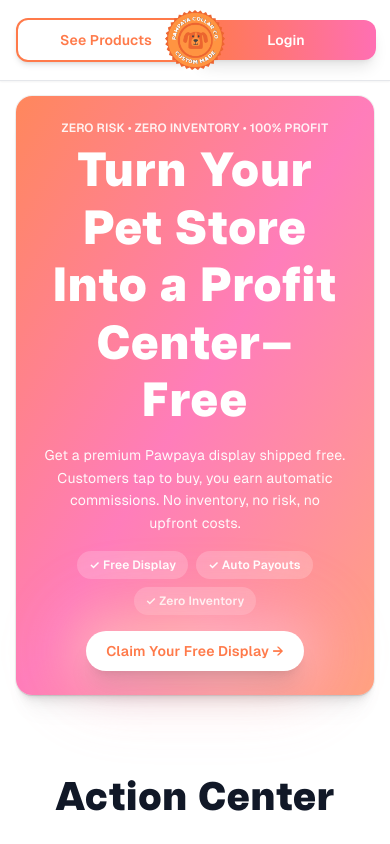
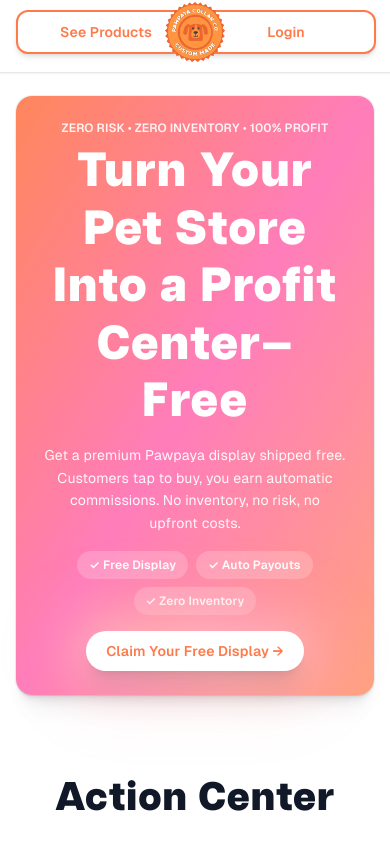
Before and after one commit to pawpayaco/tapify-marketplace, a Next.js app: page / in a window 390 px wide. Shown: the top 844 px of the page. Built offline with nearby package versions, Linux system fonts and the light colour scheme; no server answers.

Commit message:
Sync latest UID and Priority Display fixes

```diff
--- a/components/navbar.js
+++ b/components/navbar.js
@@ -7,7 +7,7 @@
 
   return (
     <nav className="fixed top-0 left-0 right-0 z-50 border-b border-gray-200 shadow-sm bg-white">
-      <div className="max-w-[1800px] mx-auto px-4 sm:px-8 lg:px-12 pt-2 pb-2">
+      <div className="max-w-[1800px] mx-auto px-4 sm:px-8 lg:px-12 pt-0 sm:pt-2 pb-2">
         <div className="flex justify-between items-center h-16 sm:h-20">
           {/* Left: See Products Button */}
           <div className="flex-1 flex justify-start">
@@ -42,14 +42,14 @@
             {user ? (
               <Link
                 href="/onboard/dashboard"
-                className="py-2.5 sm:py-3.5 font-bold text-sm sm:text-base text-white bg-gradient-to-r from-[#ff7a4a] to-[#ff6fb3] rounded-xl shadow-lg whitespace-nowrap w-[180px] sm:w-[220px] text-center"
+                className="py-2.5 sm:py-3.5 font-bold text-sm sm:text-base text-[#ff7a4a] bg-white border-2 border-[#ff7a4a] rounded-xl shadow-md whitespace-nowrap w-[180px] sm:w-[220px] text-center"
               >
                 Dashboard
               </Link>
             ) : (
               <Link
                 href="/login"
-                className="py-2.5 sm:py-3.5 font-bold text-sm sm:text-base text-white bg-gradient-to-r from-[#ff7a4a] to-[#ff6fb3] rounded-xl shadow-lg whitespace-nowrap w-[180px] sm:w-[220px] text-center"
+                className="py-2.5 sm:py-3.5 font-bold text-sm sm:text-base text-[#ff7a4a] bg-white border-2 border-[#ff7a4a] rounded-xl shadow-md whitespace-nowrap w-[180px] sm:w-[220px] text-center"
               >
                 Login
               </Link>
```
